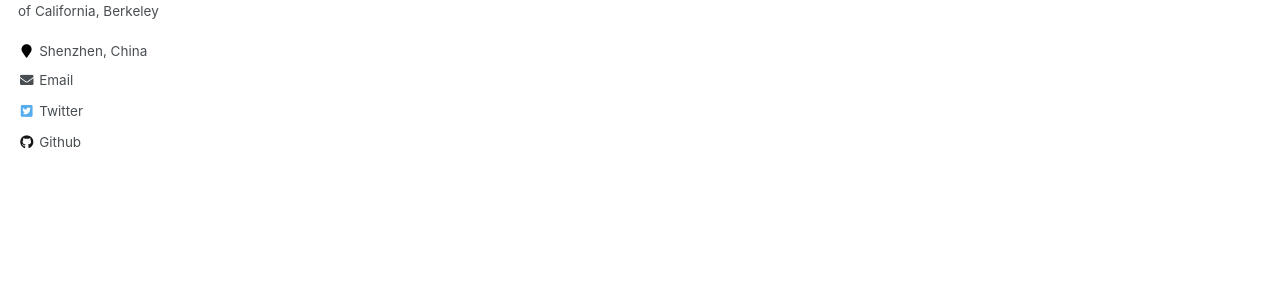
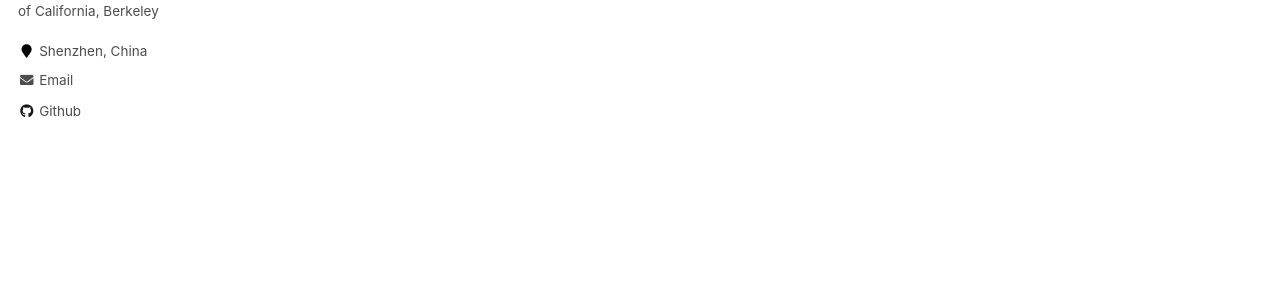
Before and after one commit to ZBLSIGMA/ZBLSIGMA.github.io, a Jekyll site: the page built from _pages/about.md, in a window 1280 px wide. Shown: the part 343-637 px from the top of the page. Built offline with Jekyll 4.4.1, drawn with Linux system fonts in a browser that asks for light colours.

Commit message:
Update _config.yml

```diff
--- a/_config.yml
+++ b/_config.yml
@@ -57,7 +57,7 @@ yandex_site_verification :
 
 # Social Sharing
 twitter:
-  username               : &twitter
+  username               : # &twitter
 facebook:
   username               :
   app_id                 :
@@ -108,7 +108,7 @@ author:
   stackoverflow    : # http://stackoverflow.com/users/123456/username
   steam            :
   tumblr           :
-  twitter          : "prestonmui"
+  twitter          : #"prestonmui"
   vine             :
   weibo            :
   xing             :
```
